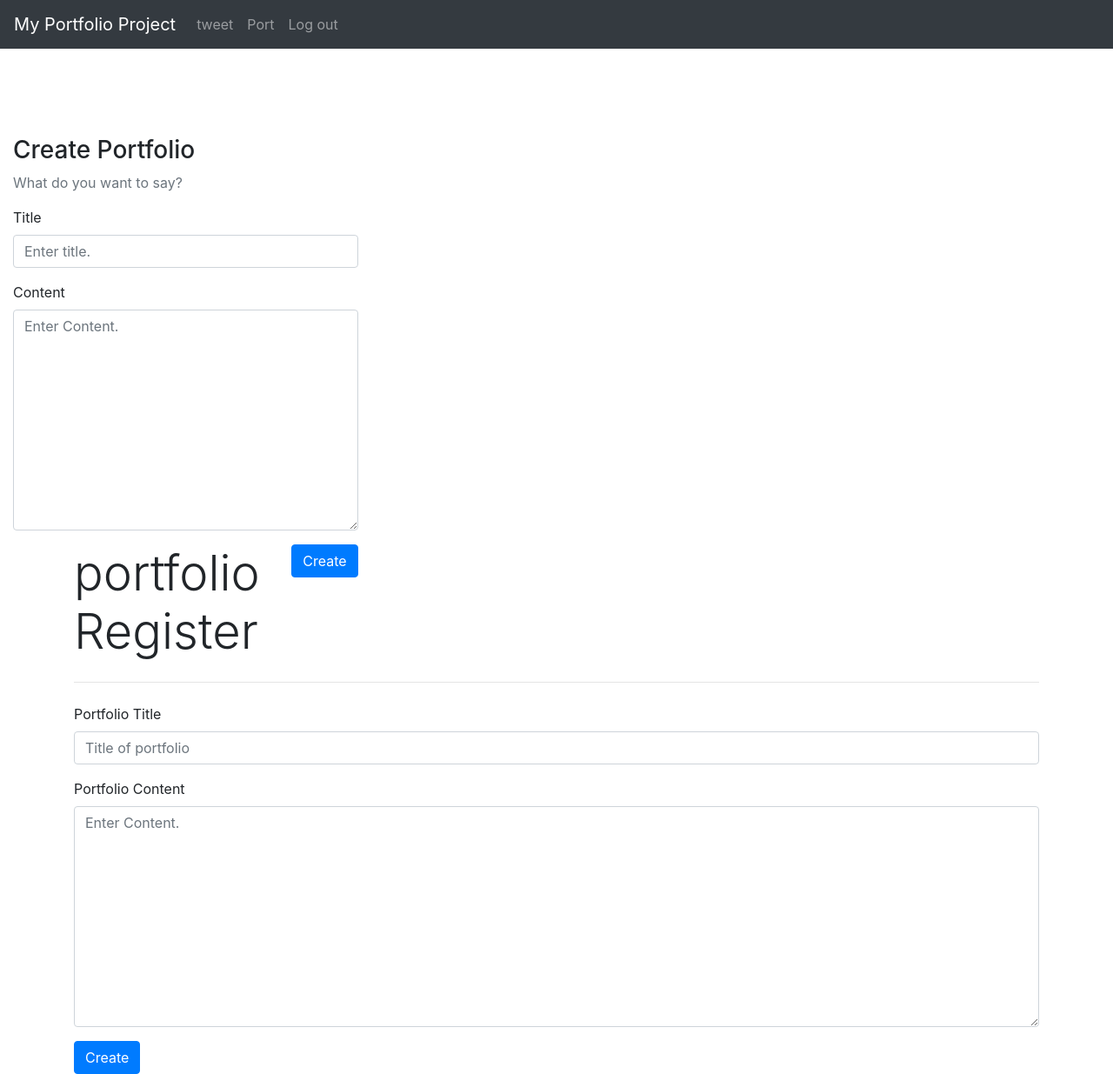
After one commit to jun971006/portfolio_project, a Flask app: template view/templates/CPortfolio.html in a window 1280 px wide. The commit adds this page. Shown: the whole page at 87% size. Run offline with Flask 2, Linux system fonts and the light colour scheme; the template is opened without the code that fills it, so the values that code supplies are empty; the visitor is signed in with stand-in values (Sample User, id 1); parts of the project's set-up code (start-up, migrations or seed data) failed here and were passed over; some libraries are stand-ins or nearby versions.

Commit message:
[db]portsDAO.py [API]Add portAPI.py, Update userAPI.py [templates] Add portfolio.html, CPortfolio.html Update login.html, navNotUser.html, navUser.html

```diff
--- a/main.py
+++ b/main.py
@@ -2,11 +2,13 @@ from flask import Flask, session
 from datetime import timedelta
 from view.userAPI import userAPI
 from view.postAPI import postAPI
+from view.portAPI import portAPI
 import json
 
 app = Flask(__name__)
 app.register_blueprint(userAPI)
 app.register_blueprint(postAPI)
+app.register_blueprint(portAPI)
 
 with open("secret_key.json")as Json:
 	app.secret_key = json.loads(Json.read())["secret"]
--- /dev/null
+++ b/view/templates/CPortfolio.html
@@ -0,0 +1,37 @@
+{% extends "base.html" %}
+{% block content %}
+
+<div class="col-md-4">
+	<h3>Create Portfolio</h3>
+	<p class="text-muted"> What do you want to say?</p>
+	<form action="/port" method="POST">
+		<div class="form-group">
+			<label for="portTitle">Title</label>
+			<input type="text" name="portTitle" class="form-control" id="portTitle" placeholder="Enter title.">
+		</div>
+		<div class="form-group">
+			<label for="portContent">Content</label>
+			<textarea rows="10" name="portContent" class="form-control" id="portContent" placeholder="Enter Content."></textarea>
+		</div>
+		<button type="submit" class="btn btn-primary float-right">Create</button>
+	</form>
+</div>
+
+<div class="container">
+	<div style="display: block;">
+	  <h1 class="display-4">portfolio Register</h1>
+	  <hr class="my-4">
+	  <form action="/port" method="POST">
+		  <div class="form-group">
+		    <label for="portTitle">Portfolio Title</label>
+		    <input type="text" name="portTitle" class="form-control" id="portTitle" placeholder="Title of portfolio">
+		  </div>
+		  <div class="form-group">
+		    <label for="portContent">Portfolio Content</label>
+		    <textarea rows="10" name="portContent" class="form-control" id="portContent" placeholder="Enter Content."></textarea>
+		  </div>
+		  <button type="submit" class="btn btn-primary">Create</button>
+		</form>
+	</div>
+</div>
+{% endblock content %}
--- a/view/templates/login.html
+++ b/view/templates/login.html
@@ -7,7 +7,7 @@
 		<form action="/login" method="POST">
 			<div class="form-group">
 				<label for="InputEmail">Email address</label>
-				<input type="email" name="userEmail" class="form-group" id="InputEmail" placeholder="Enter email">
+				<input type="email" name="userEmail" class="form-control form-control-lg" id="InputEmail" placeholder="Enter email">
 			</div>
 			<div class="form-group">
 				<label for="InputPW">Password</label>
--- a/view/templates/navNotuser.html
+++ b/view/templates/navNotuser.html
@@ -1,5 +1,5 @@
 <nav class="navbar navbar-expand-lg navbar-dark bg-dark">
-	<a class="navbar-brand" href="#">My Portfolio Project</a>
+	<a class="navbar-brand" href="/">My Portfolio Project</a>
 	<button class="navbar-toggler" type="button" data-toggle="collapse" data-target="#navbarSupportedContent" aria-controls="navbarSupportedContent" aria-expanded="false" aria-label="Toggle navigation">
     <span class="navbar-toggler-icon"></span>
   </button>
--- a/view/templates/navUser.html
+++ b/view/templates/navUser.html
@@ -1,5 +1,5 @@
 <nav class="navbar navbar-expand-lg navbar-dark bg-dark">
-<a class="navbar-brand" href="#">My Portfolio Project</a>
+<a class="navbar-brand" href="/">My Portfolio Project</a>
 <button class="navbar-toggler" type="button" data-toggle="collapse" data-target="#navbarSupportedContent" aria-controls="navbarSupportedContent" aria-expanded="false" aria-label="Toggle navigation">
   <span class="navbar-toggler-icon"></span>
 </button>
@@ -10,6 +10,9 @@
       <a class="nav-link" href="/post">tweet</a>
     </li>
     <li class="nav-item">
+      <a class="nav-link" href="/port">Port</a>
+    </li>
+    <li class="nav-item">
       <a class="nav-link" href="/logout">Log out</a>
     </li>
   </ul>
--- a/view/userAPI.py
+++ b/view/userAPI.py
@@ -26,7 +26,8 @@ def signup():
 def login():
 	if request.method == 'GET':
 		if 'userEmail' in session:
-			return render_template('welcome.html', info = session['userEmail'])
+			# return render_template('welcome.html', info = session['userEmail'])
+			return render_template('portfolio.html')
 		return render_template('login.html')
 	elif request.method == 'POST':
 		if 'userEmail' in session:
@@ -34,7 +35,8 @@ def login():
 		else:
 			if users.userAuthentication(request.form.to_dict(flat='true')):
 				session['userEmail'] = request.form['userEmail']
-				return render_template('welcome.html', info = session['userEmail'])
+				# return render_template('welcome.html', info = session['userEmail'])
+				return render_template('portfolio.html', info= session['userEmail'])
 			else:
 				flash('Wrong ID or PW, You have to check your ID or PW')
 				return redirect(url_for('userAPI.login'))
```
Also changed, not shown: view/db/portsDAO.py (added, +34 -0 lines), view/portAPI.py (added, +49 -0 lines), view/templates/portfolio.html (added, +25 -0 lines).
